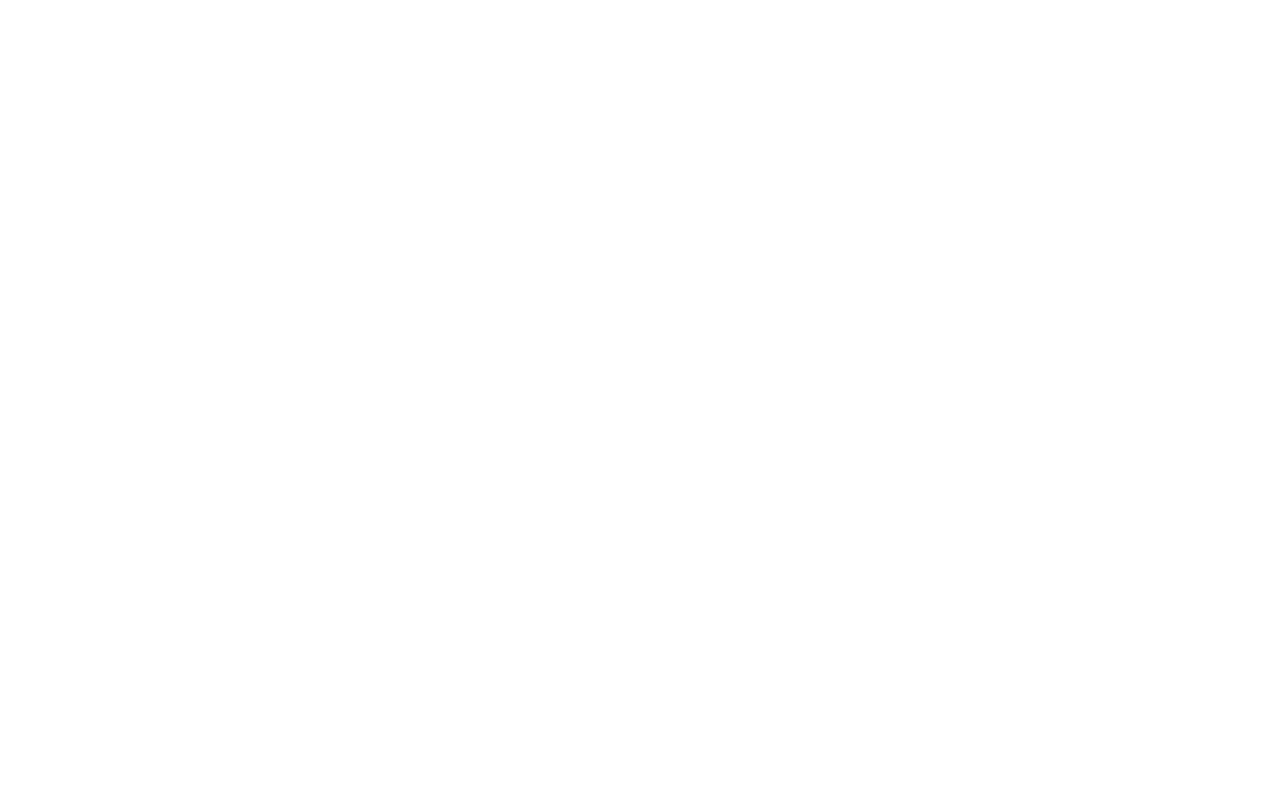
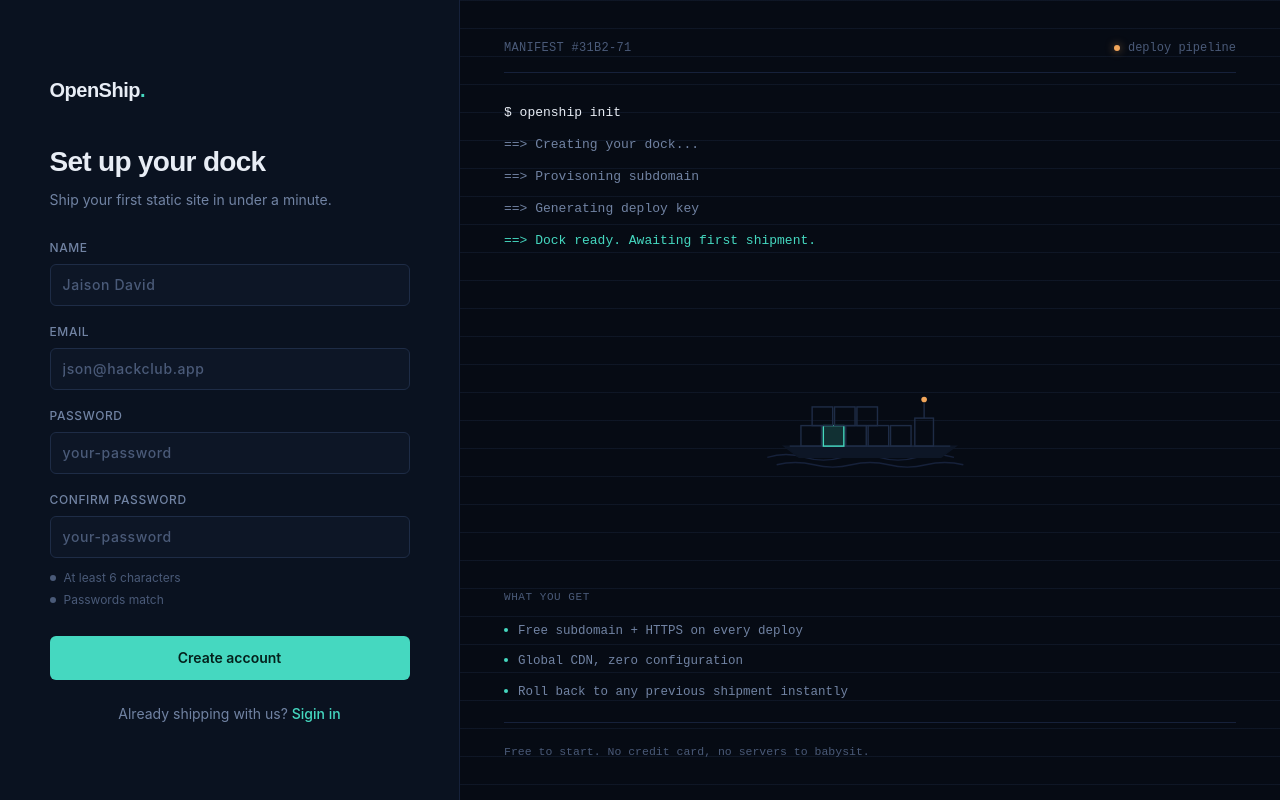
Before and after one commit to jaisondavid-m/OpenShip, a React (Vite) app in the folder client/: page /register in a window 1280 px wide. Before the commit this address had no page. Built offline with nearby package versions, Linux system fonts and the light colour scheme.

Commit message:
created register page

```diff
--- a/client/src/App.jsx
+++ b/client/src/App.jsx
@@ -3,11 +3,13 @@
 
 import Test from './pages/test/Test.jsx'
 import Login from "./pages/auth/Login.jsx"
+import Register from "./pages/auth/Register.jsx"
 
 function App() {
   return (
     <Routes>
-      <Route path="/" element={<Login/>} />
+      <Route path="/login" element={<Login/>} />
+      <Route path="/register" element={<Register/>} />
       <Route path='/test' element={<Test/>} />
     </Routes>
   )
--- a/client/src/pages/auth/Register.jsx
+++ b/client/src/pages/auth/Register.jsx
@@ -2,3 +2,198 @@
 import { Link, useNavigate } from "react-router-dom"
 
 import api from "../../api/axios.js"
+import DeployConsole from "../../components/auth/DeployConsole.jsx"
+
+const inputClasses =
+    "mt-2 block w-full rounded-md border border-os-border bg-os-panel px-3 py-2.5 \
+    font-sans text-sm text-os-text placeholder:text-os-faint focus:border-os-accent \
+    focus:outline-none focus:ring-4 focus:ring-os-accent/15"
+
+
+function Register() {
+
+    const navigate = useNavigate()
+    const [form, setForm] = useState({ name: "", email: "", password: "", confirm: "" })
+    const [error, setError] = useState("")
+    const [loading, setLoading] = useState(false)
+
+    const hasLength = form.password.length >= 6
+    const hasMatch = form.password.length > 0 && form.password == form.confirm
+
+    function handleChange(e) {
+        setForm((f) => ({ ...f, [e.target.name]: e.target.value }))
+    }
+
+    async function handleSubmit(e) {
+
+        e.preventDefault()
+        setError("")
+
+        if (!hasLength || !hasMatch) {
+            setError("Check the requirements below before shipping this form.")
+            return
+        }
+
+        setLoading(true)
+        try {
+            await api.post("/auth/register", {
+                name: form.name,
+                email: form.email,
+                password: form.password,
+            })
+            navigate("/login")
+        } catch (err) {
+            setError(err.response?.data?.error || "Something went wrong. Try again.")
+        } finally {
+            setLoading(false)
+        }
+
+    }
+
+    return (
+        <div className="grid min-h-screen bg-os-bg font-sans text-os-text lg:grid-cols-[minmax(360px,460px)_1fr]" >
+            <div className="flex items-center gap-2 border-b border-os-border-soft px-6 py-2.5 font-mono
+            text-[11.5px] text-os-faint lg:hidden" >
+                <span className="h-1.5 w-1.5 rounded-full bg-os-warn motion-safe:animate-os-pulse" />
+                deploy pipeline active
+            </div>
+            <section className="flex items-center justify-center border-r border-os-border-soft px-6 py-12 sm:px-10" >
+                <div className="w-full max-w-[360px]" >
+                    <Link
+                        to="/"
+                        className="mb-10 inline-flex items-baseline font-display text-xl font-semibold tracking-tight text-os-text"
+                    >
+                        OpenShip<span className="text-os-accent" >.</span>
+                    </Link>
+                    <h1 className="mb-2.5 font-display text-[28px] font-semibold leading-tight tracking-tight" >
+                        Set up your dock
+                    </h1>
+                    <p className="mb-7 text-sm leading-relaxed text-os-muted" >
+                        Ship your first static site in under a minute.
+                    </p>
+                    {error && (
+                        <div
+                            role="alert"
+                            className="mb-5 rounded-md border border-os-danger/35 bg-os-danger/10 px-3 py-2.5 text-sm text-red-300"
+                        >
+                            {error}
+                        </div>
+                    )}
+                    <form onSubmit={handleSubmit} noValidate >
+                        <label className="mb-[18px] block text-xs font-medium uppercase tracking-wider text-os-muted" >
+                            Name
+                            <input
+                                type="text"
+                                name="name"
+                                placeholder="Jaison David"
+                                value={form.name}
+                                onChange={handleChange}
+                                autoComplete="name"
+                                required
+                                className={inputClasses}
+                            />
+                        </label>
+                        <label className="mb-[18px] block text-xs font-medium uppercase tracking-wider text-os-muted" >
+                            Email
+                            <input
+                                type="email"
+                                name="email"
+                                placeholder="json@hackclub.app"
+                                value={form.email}
+                                onChange={handleChange}
+                                autoComplete="email"
+                                required
+                                className={inputClasses}
+                            />
+                        </label>
+                        <label className="mb-[18px] block text-xs font-medium uppercase tracking-wider text-os-muted" >
+                            Password
+                            <input
+                                type="password"
+                                name="password"
+                                placeholder="your-password"
+                                value={form.password}
+                                onChange={handleChange}
+                                autoComplete="new-password"
+                                required
+                                className={inputClasses}
+                            />
+                        </label>
+                        <label className="mb-[18px] block text-xs font-medium uppercase tracking-wider text-os-muted">
+                            Confirm password
+                            <input
+                                type="password"
+                                name="confirm"
+                                placeholder="your-password"
+                                value={form.confirm}
+                                onChange={handleChange}
+                                autoComplete="new-password"
+                                required
+                                className={inputClasses}
+                            />
+                        </label>
+
+                        <ul className="-mt-1.5 mb-[22px] flex flex-col gap-1.5" >
+                            <li
+                                className={`flex items-center gap-2 text-xs transition-colors ${
+                                    hasLength ? "text-os-accent" : "text-os-faint"
+                                }`}
+                            >
+                                <span
+                                    className={`h-1.5 w-1.5 rounded-full ${
+                                        hasLength ? "bg-os-accent" : "bg-os-faint"
+                                    }`}
+                                />
+                                At least 6 characters
+                            </li>
+                            <li
+                                className={`flex items-center gap-2 text-xs transition-colors ${
+                                    hasMatch ? "text-os-accent" : "text-os-faint"
+                                }`}
+                            >
+                                <span
+                                    className={`h-1.5 w-1.5 rounded-full ${
+                                        hasMatch ? "bg-os-accent" : "bg-os-faint"
+                                    }`}
+                                />
+                                Passwords match
+                            </li>
+                        </ul>
+
+                        <button
+                            type="submit"
+                            disabled={loading}
+                            className="mt-1.5 w-full rounded-md bg-os-accent py-3 text-sm font-semibold text-[#04211c]
+                            transition-colors hover:enabled:bg-os-accent-bright focus-visible:outline focus-visible:outline-2
+                            focus-visible:outline-offset-2 focus-visible:outline-os-text disabled:cursor-not-allowed
+                            disabled:bg-os-accent-dim disabled:opacity-70"
+                        >
+                            {
+                                loading
+                                    ? "Creating account..."
+                                    : "Create account"
+                            }
+                        </button>
+
+                    </form>
+
+                    <p className="mt-6 text-center text-sm text-os-muted" >
+                        Already shipping with us?{" "}
+                        <Link to="/login" className="font-medium text-os-accent hover:underline" >
+                            Sigin in
+                        </Link>
+                    </p>
+
+                </div>
+            </section>
+
+            <DeployConsole
+                varient="register"
+            />
+
+        </div>
+    )
+
+}
+
+export default Register
```
